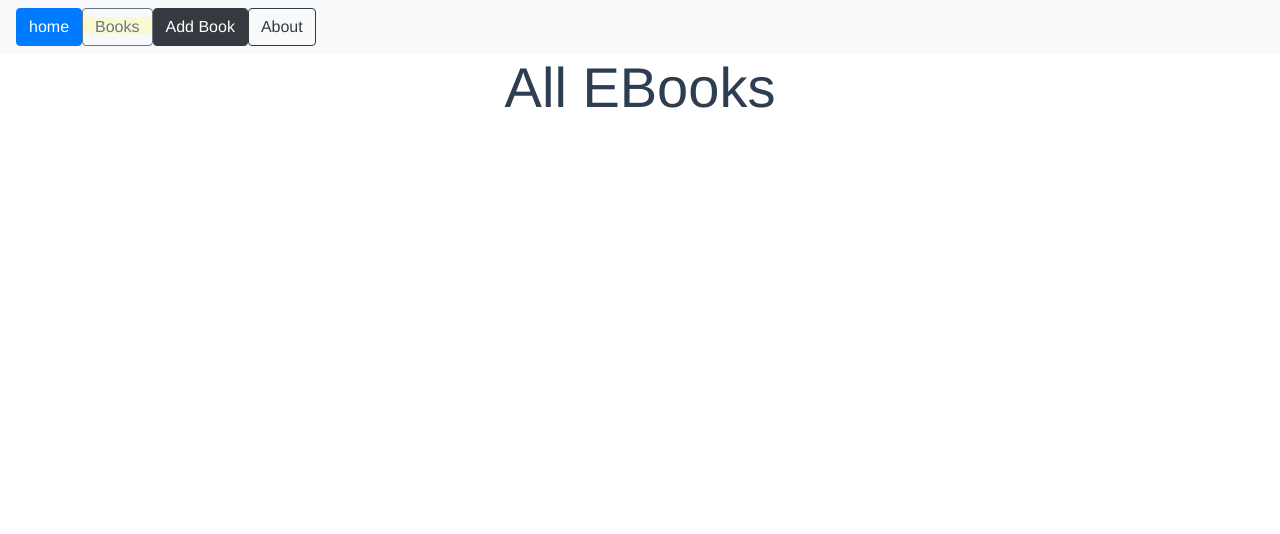
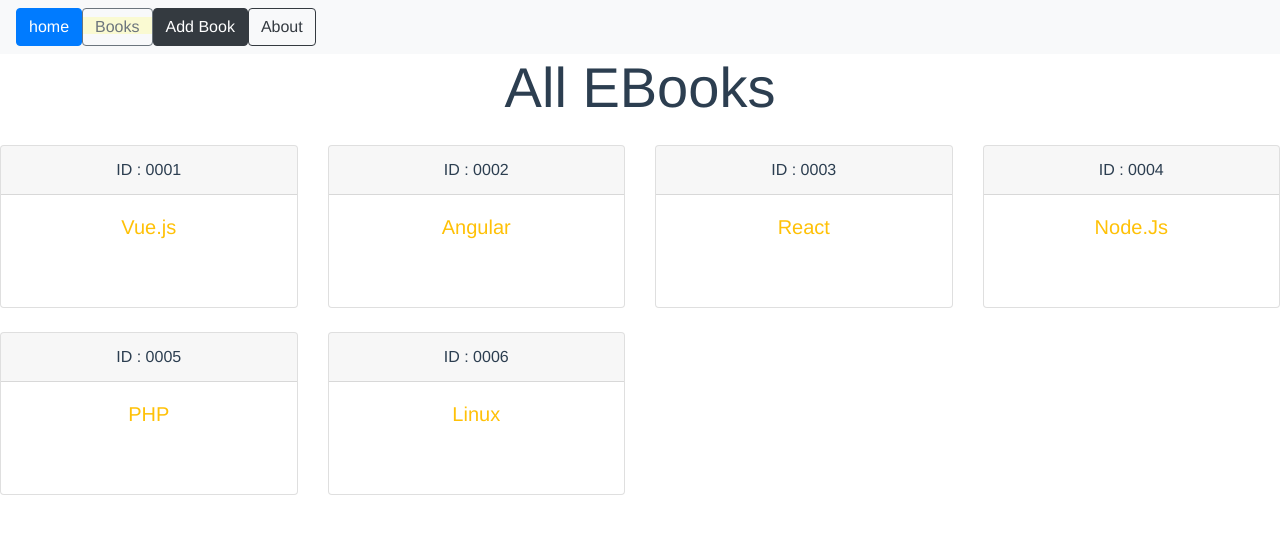
Before and after one commit to weerapata1/vue-example-route, a Vue app: page /books in a window 1280 px wide. Shown: the top 534 px of the page. Built offline with nearby package versions, Linux system fonts and the light colour scheme.

Commit message:
upDateBook

```diff
--- a/src/components/Books.vue
+++ b/src/components/Books.vue
@@ -1,8 +1,22 @@
 <template>
     <div id="container">
         <div class="display-4 text-center">All EBooks</div>
+        <div class="row">
+              <div class="col-12 col-sm-6 col-lg-3 mt-4" v-for="book in bookLists" v-bind:key="book.id" >
+                <div class="card">
+                    <div class="card-header">
+                        ID : {{book.id}}
+                    </div>
+                    <div class="card-body">
+                        <Ebook :ebookObject="book" />
+                        </div>
+                    </div>
 
+            </div>
+
+        </div>
     </div>
+</template>
 
-</template>
+
 <script src="./books.js"></script>
--- a/src/components/books.js
+++ b/src/components/books.js
@@ -1,7 +1,23 @@
+import Ebook from '../components/Ebook.vue'
+
 export default {
     name : 'books',
+    components : {
+        Ebook
+    },
     data(){
+        return {
+            bookLists : [
+                { id : "0001" , name : "Vue.js"},
+                { id : "0002" , name : "Angular"},
+                { id : "0003" , name : "React"},
+                { id : "0004" , name : "Node.Js"},
+                { id : "0005" , name : "PHP"},
+                { id : "0006" , name : "Linux"},
+            ],
+        };
+    },
+    methods:{
 
-        return {};
     }
 }
```
